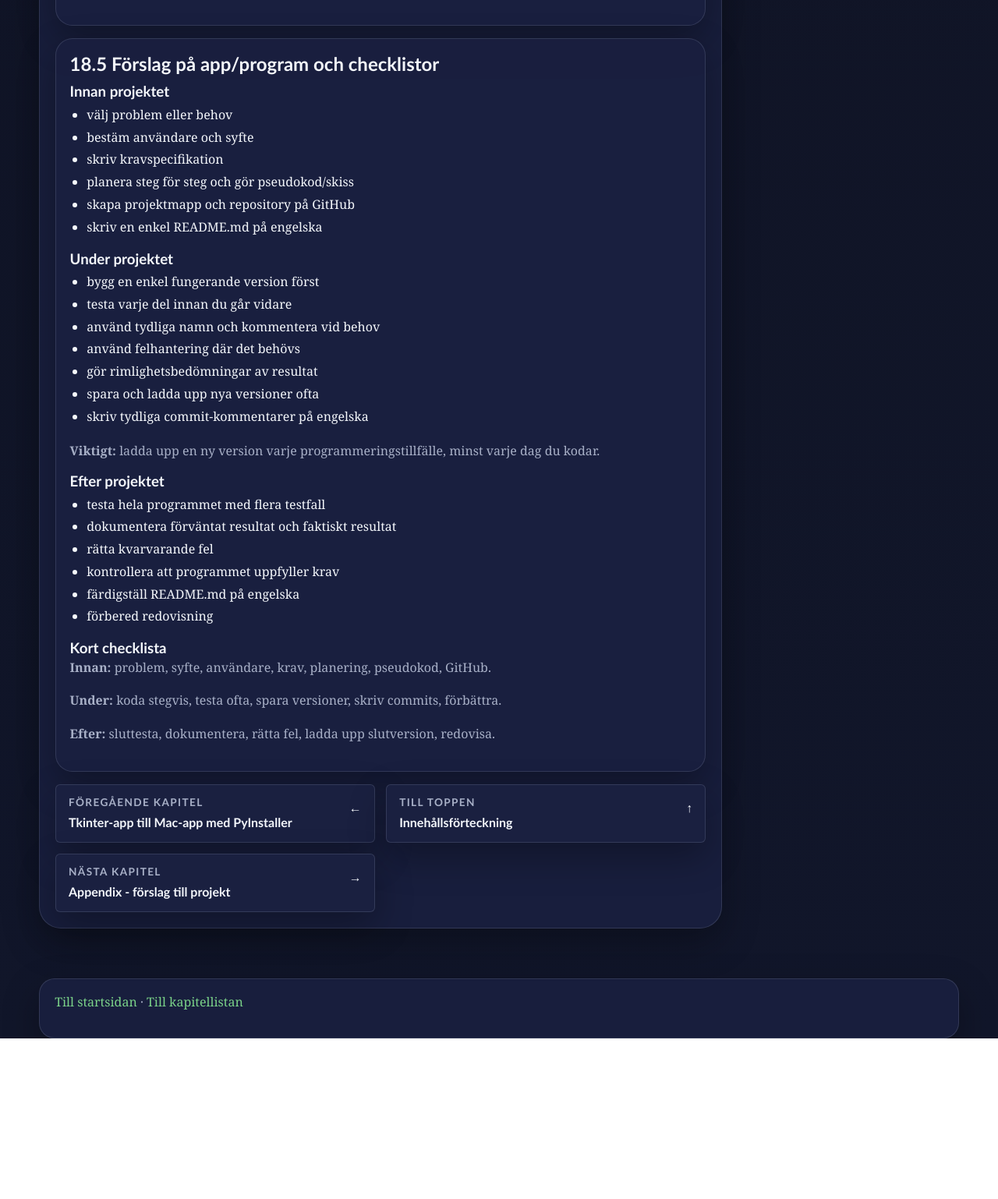
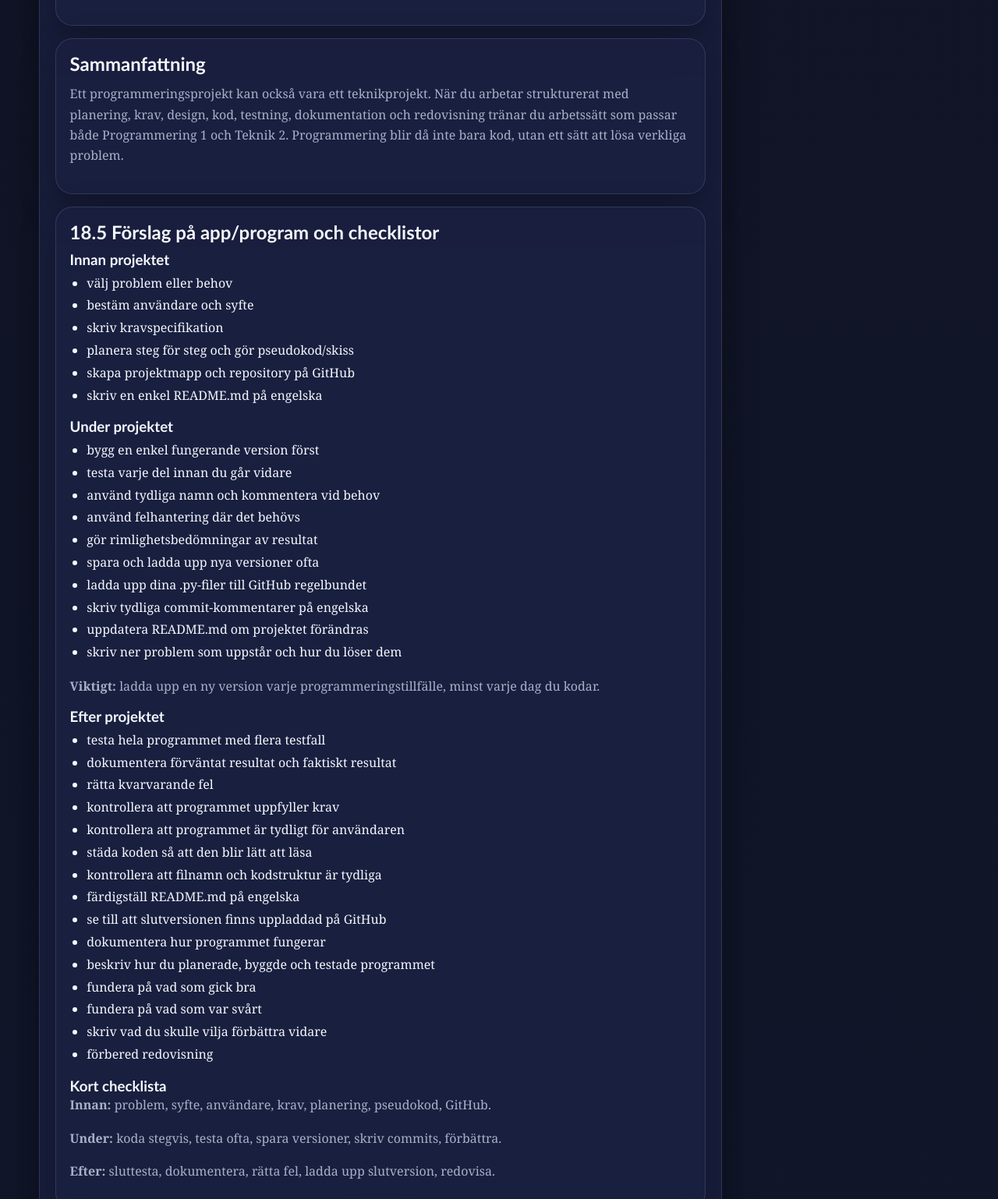
Before and after one commit to paul-pauliskolan/prog1-python, a plain HTML site: page chapters/chapter-18.html in a window 1280 px wide. Shown: the part 2709-4247 px from the top of the page at 78% size. Before the commit the page ends 4041 px from the top, so only its background shows below. Drawn offline with Linux system fonts and the light colour scheme.

Commit message:
Add summary section and enhance project guidelines in chapter 18

```diff
--- a/chapters/chapter-18.html
+++ b/chapters/chapter-18.html
@@ -134,6 +134,14 @@
                     presentation.</p>
             </section>
 
+            <section class="content-section" id="s185-summary">
+                <h2>Sammanfattning</h2>
+                <p>Ett programmeringsprojekt kan också vara ett teknikprojekt. När du arbetar strukturerat med
+                    planering, krav, design, kod, testning, dokumentation och redovisning tränar du arbetssätt som
+                    passar både Programmering 1 och Teknik 2. Programmering blir då inte bara kod, utan ett sätt att
+                    lösa verkliga problem.</p>
+            </section>
+
             <section class="content-section" id="s185">
                 <h2>18.5 Förslag på app/program och checklistor</h2>
 
@@ -155,7 +163,10 @@
                     <li>använd felhantering där det behövs</li>
                     <li>gör rimlighetsbedömningar av resultat</li>
                     <li>spara och ladda upp nya versioner ofta</li>
+                    <li>ladda upp dina .py-filer till GitHub regelbundet</li>
                     <li>skriv tydliga commit-kommentarer på engelska</li>
+                    <li>uppdatera README.md om projektet förändras</li>
+                    <li>skriv ner problem som uppstår och hur du löser dem</li>
                 </ul>
                 <p><strong>Viktigt:</strong> ladda upp en ny version varje programmeringstillfälle, minst varje dag du
                     kodar.</p>
@@ -166,7 +177,16 @@
                     <li>dokumentera förväntat resultat och faktiskt resultat</li>
                     <li>rätta kvarvarande fel</li>
                     <li>kontrollera att programmet uppfyller krav</li>
+                    <li>kontrollera att programmet är tydligt för användaren</li>
+                    <li>städa koden så att den blir lätt att läsa</li>
+                    <li>kontrollera att filnamn och kodstruktur är tydliga</li>
                     <li>färdigställ README.md på engelska</li>
+                    <li>se till att slutversionen finns uppladdad på GitHub</li>
+                    <li>dokumentera hur programmet fungerar</li>
+                    <li>beskriv hur du planerade, byggde och testade programmet</li>
+                    <li>fundera på vad som gick bra</li>
+                    <li>fundera på vad som var svårt</li>
+                    <li>skriv vad du skulle vilja förbättra vidare</li>
                     <li>förbered redovisning</li>
                 </ul>
 
```
